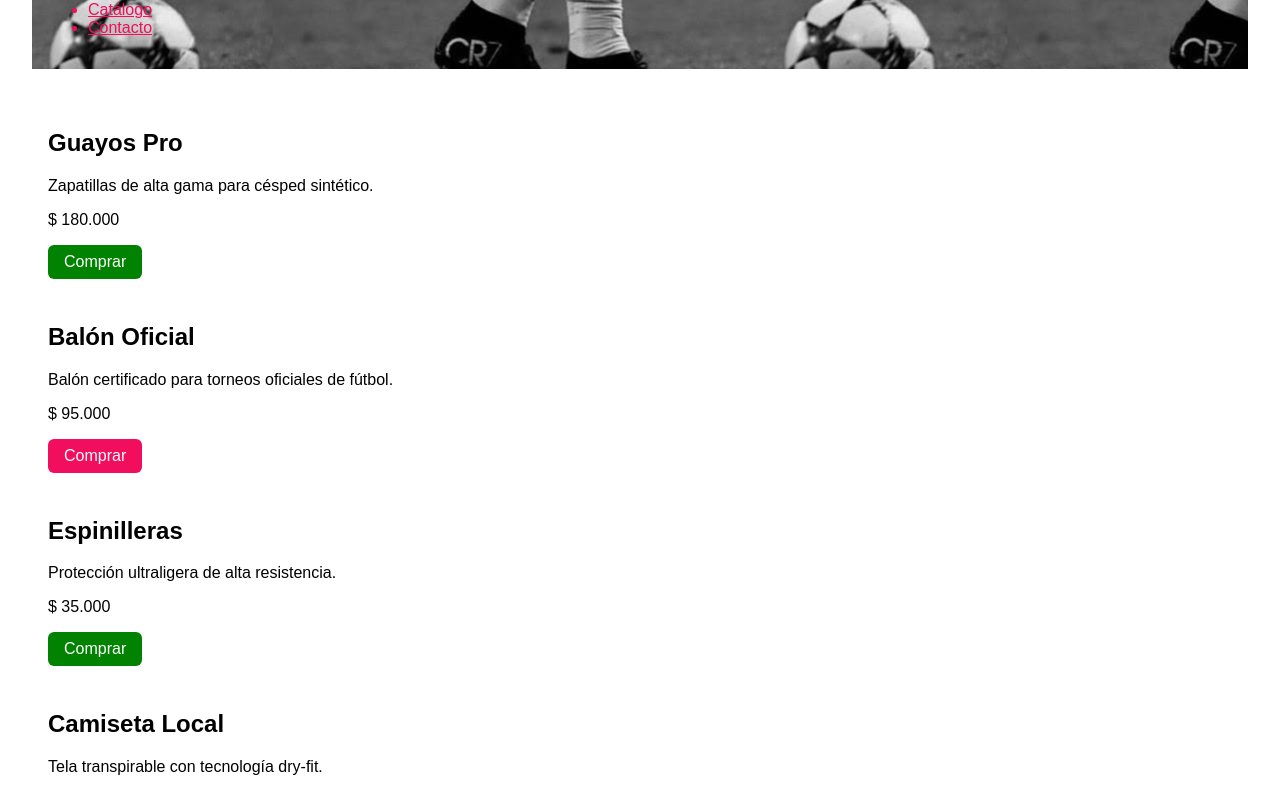
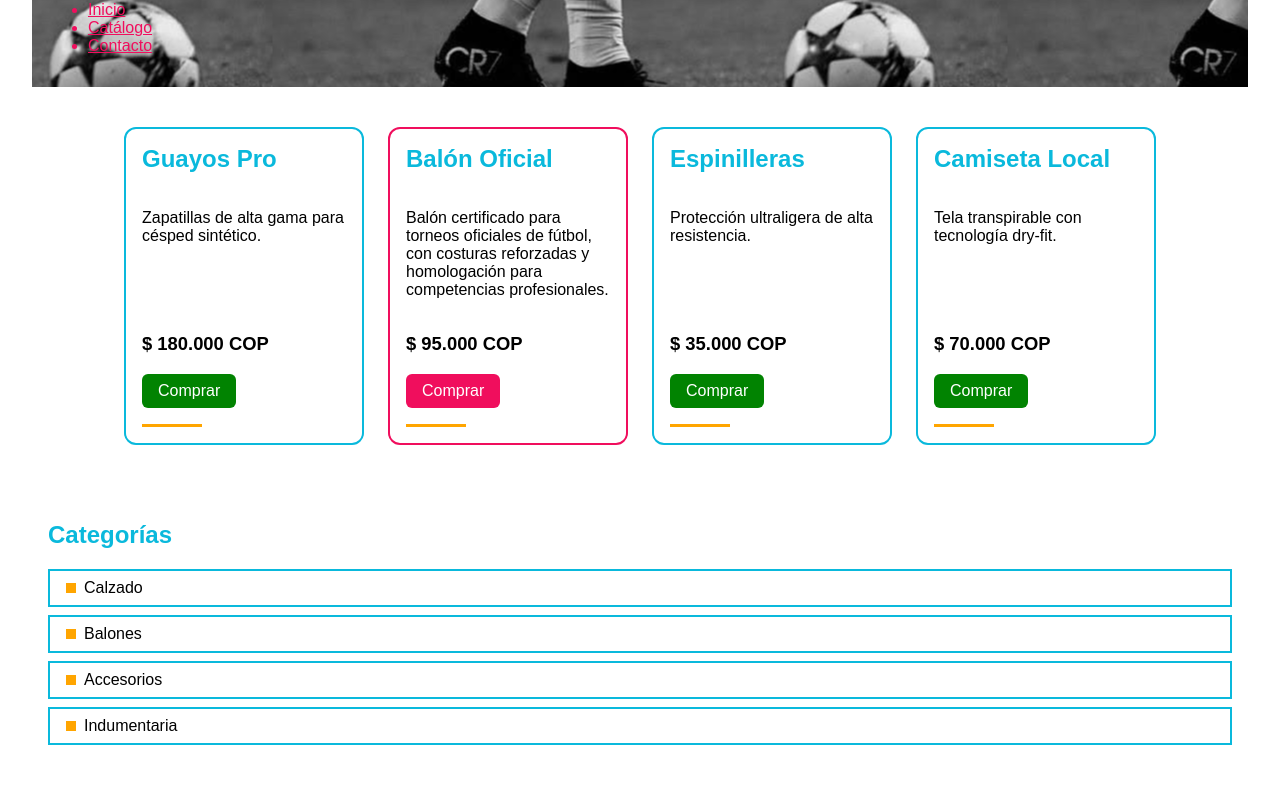
Before and after one commit to johanrodriguez162/CSS, a plain HTML site: page index.html in a window 1280 px wide. Shown: the part 73-862 px from the top of the page. Drawn offline with Linux system fonts and the light colour scheme; a web font is replaced by a local one.

Commit message:
feat(layout): implementar arquitectura total flexbox en todas las vistas y componentes del proyecto

```diff
--- a/components/card.css
+++ b/components/card.css
@@ -1,24 +1,41 @@
-@import url('https://fonts.googleapis.com/css2?family=Redaction+50:ital,wght@0,400;0,700;1,400&display=swap');
-@import url('components/card.css');
-@import url('components/buttons.css');
-@import url('components/template/header.css');
-@import url('components/template/catalog.css');
-@import url('components/template/sidebar.css');
-@import url('components/template/footer.css');
-
-:root {
-    --color-encabezado: rgb(240, 14, 93);
-    --color-primario: rgb(10, 185, 220);
-    --color-secundario: rgb(255, 165, 0);
-    --color-terciario: rgb(0, 0, 0);
-    --color-botan-compra: rgb(1, 131, 1);
-    --color-texto-claro: rgb(255, 255, 255);
-    --espacio-pequeno: 8px;
-    --espacio-mediano: 16px;
-    --espacio-grande: 24px;
+.card {
+    box-sizing: border-box;
+    display: flex;
+    flex-direction: column;
+    height: 100%;
+    width: 100%;
+    border: 2px solid var(--color-primario);
+    border-radius: 12px;
+    padding: var(--espacio-mediano);
 }
 
-body {
-    font-family: "Redaction", sans-serif, serif;
+.card__title {
+    margin-top: 0;
     color: var(--color-primario);
 }
+
+.card__description {
+    flex-grow: 1;
+}
+
+.card__price {
+    font-size: 1.15em;
+    font-weight: bold;
+}
+
+.card__button {
+    align-self: flex-start;
+}
+
+.card::after {
+    content: "";
+    display: block;
+    width: 60px;
+    height: 3px;
+    margin-top: var(--espacio-mediano);
+    background-color: var(--color-secundario);
+}
+
+.card--destacada {
+    border-color: var(--color-encabezado);
+}
--- a/components/template/catalog.css
+++ b/components/template/catalog.css
@@ -1,11 +1,21 @@
 .catalog {
+    flex: 3 1 400px;
+    min-width: 0;
     color: var(--color-terciario);
     margin: var(--espacio-grande);
     padding: var(--espacio-mediano);
 }
 
+/* Cuadrícula de tarjetas con Flexbox: se acomodan en filas y bajan de línea */
 .catalog__list {
     display: flex;
-    flex-direction: column;
+    flex-wrap: wrap;
+    justify-content: center;
     gap: var(--espacio-grande);
 }
+
+.catalog__item {
+    flex: 1 1 170px;
+    max-width: 240px;
+    display: flex;
+}
--- a/index.html
+++ b/index.html
@@ -10,9 +10,12 @@
 
 <body>
 
+  <div class="app-layout">
+
     <header class="header">
-    <nav>
-      <ul>
+      <a class="header__logo" href="#">Catálogo ADSO</a>
+      <nav class="nav">
+        <ul class="nav__list">
           <li><a class="header__link" href="#">Inicio</a></li>
           <li><a class="header__link" href="#">Catálogo</a></li>
           <li><a class="header__link" href="#">Contacto</a></li>
@@ -20,36 +23,54 @@
       </nav>
     </header>
 
+    <div class="main-wrapper">
+
       <main class="catalog">
         <section class="catalog__list">
 
+          <div class="catalog__item">
             <article class="card">
               <h2 class="card__title">Guayos Pro</h2>
               <p class="card__description">Zapatillas de alta gama para césped sintético.</p>
-        <p class="card__price">$ 180.000</p>
-        <button type="button" class="btn">Comprar</button>
+              <div class="card__price-wrapper">
+                <p class="card__price">$ 180.000 COP</p>
+              </div>
+              <button type="button" class="btn card__button">Comprar</button>
             </article>
+          </div>
 
+          <div class="catalog__item">
             <article class="card card--destacada">
               <h2 class="card__title">Balón Oficial</h2>
-        <p class="card__description">Balón certificado para torneos oficiales de fútbol.</p>
-        <p class="card__price">$ 95.000</p>
-        <button type="button" class="btn btn--destacado">Comprar</button>
+              <p class="card__description">Balón certificado para torneos oficiales de fútbol, con costuras reforzadas y homologación para competencias profesionales.</p>
+              <div class="card__price-wrapper">
+                <p class="card__price">$ 95.000 COP</p>
+              </div>
+              <button type="button" class="btn btn--destacado card__button">Comprar</button>
             </article>
+          </div>
 
+          <div class="catalog__item">
             <article class="card">
               <h2 class="card__title">Espinilleras</h2>
               <p class="card__description">Protección ultraligera de alta resistencia.</p>
-        <p class="card__price">$ 35.000</p>
-        <button type="button" class="btn">Comprar</button>
+              <div class="card__price-wrapper">
+                <p class="card__price">$ 35.000 COP</p>
+              </div>
+              <button type="button" class="btn card__button">Comprar</button>
             </article>
+          </div>
 
+          <div class="catalog__item">
             <article class="card">
               <h2 class="card__title">Camiseta Local</h2>
               <p class="card__description">Tela transpirable con tecnología dry-fit.</p>
-        <p class="card__price">$ 70.000</p>
-        <button type="button" class="btn">Comprar</button>
+              <div class="card__price-wrapper">
+                <p class="card__price">$ 70.000 COP</p>
+              </div>
+              <button type="button" class="btn card__button">Comprar</button>
             </article>
+          </div>
 
         </section>
       </main>
@@ -64,14 +85,18 @@
         </ul>
       </aside>
 
+    </div>
+
     <footer class="footer">
       <p>&copy; 2026 Catálogo ADSO. Todos los derechos reservados.</p>
-    <ul>
+      <ul class="footer__list">
         <li><a class="footer__link" href="#">Instagram</a></li>
         <li><a class="footer__link" href="#">Facebook</a></li>
         <li><a class="footer__link" href="#">Twitter</a></li>
       </ul>
     </footer>
+
+  </div>
 
   <script>
     document.querySelectorAll('a[href="#"]').forEach(function (enlace) {
```
Also changed, not shown: 1 other file. Lines whose indentation alone changed are shown as unchanged.
